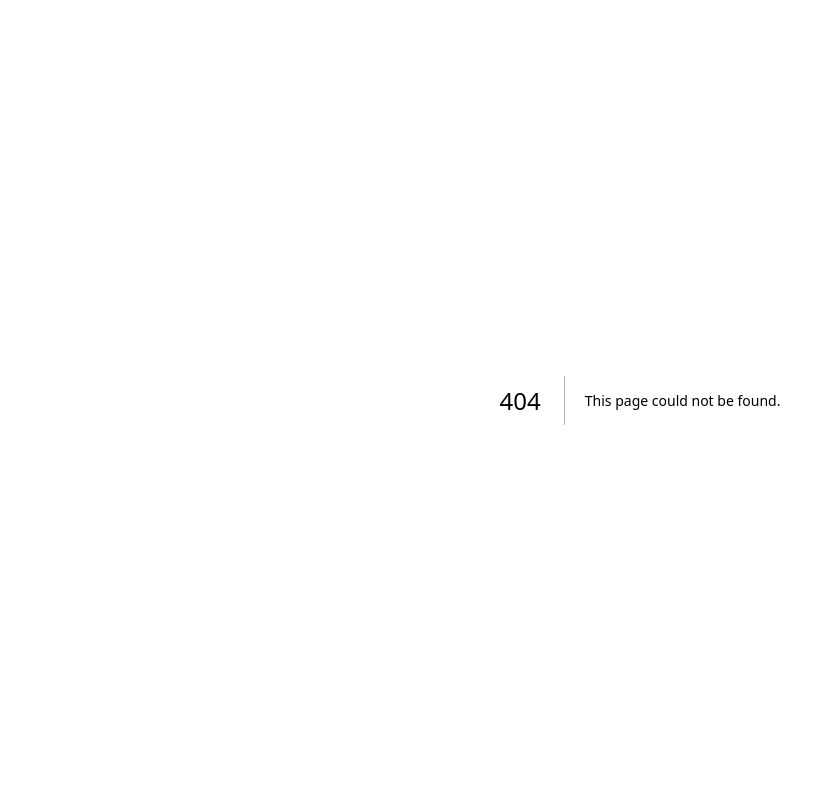
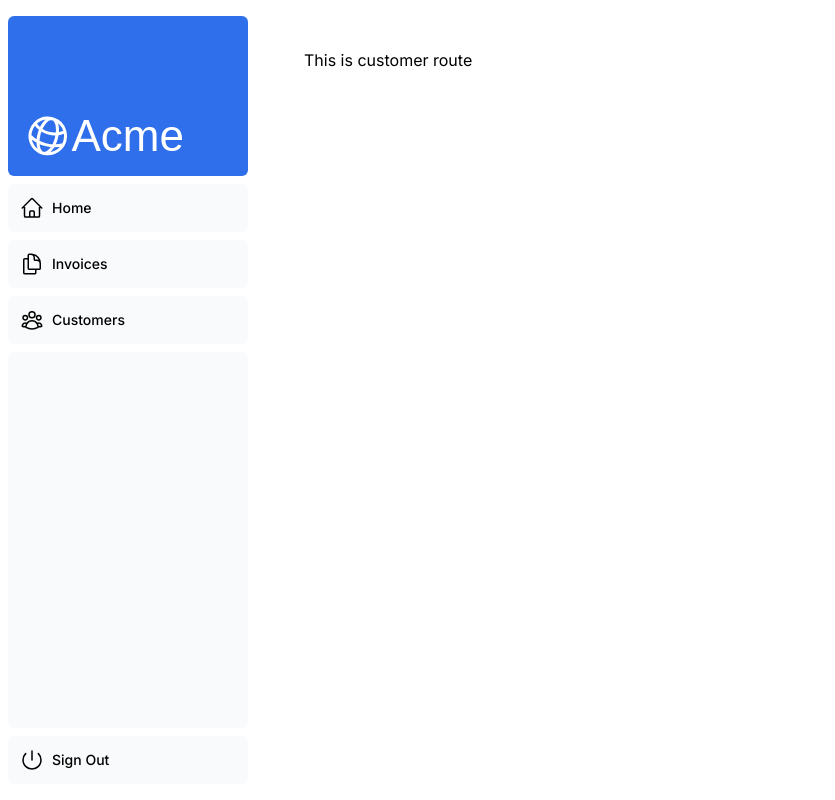
Before and after one commit to D32SSV/nextDashFromNextOrg, a Next.js app: page /dashboard/customers in a window 1280 px wide. Before the commit this address had no page. Shown: the whole page, without its empty margins (0-835 px from the left). Built offline with nearby package versions, Linux system fonts and the light colour scheme; a web font is replaced by a local one.

Commit message:
complete till chap - 4

```diff
--- /dev/null
+++ b/app/dashboard/customers/page.tsx
@@ -0,0 +1,9 @@
+import React from 'react'
+
+const page = () => {
+  return (
+    <div>This is customer route</div>
+  )
+}
+
+export default page
--- /dev/null
+++ b/app/dashboard/invoices/page.tsx
@@ -0,0 +1,9 @@
+import React from 'react'
+
+const page = () => {
+  return (
+    <div>This is Invoices</div>
+  )
+}
+
+export default page
--- /dev/null
+++ b/app/dashboard/layout.tsx
@@ -0,0 +1,12 @@
+import SideNav from '@/app/ui/dashboard/sidenav';
+
+export default function Layout({ children }: { children: React.ReactNode }) {
+  return (
+    <div className="flex h-screen flex-col md:flex-row md:overflow-hidden">
+      <div className="w-full flex-none md:w-64">
+        <SideNav />
+      </div>
+      <div className="flex-grow p-6 md:overflow-y-auto md:p-12">{children}</div>
+    </div>
+  );
+}
--- /dev/null
+++ b/app/dashboard/page.tsx
@@ -0,0 +1,3 @@
+export default function Page() {
+  return <p>Dashboard Page</p>;
+}
```
